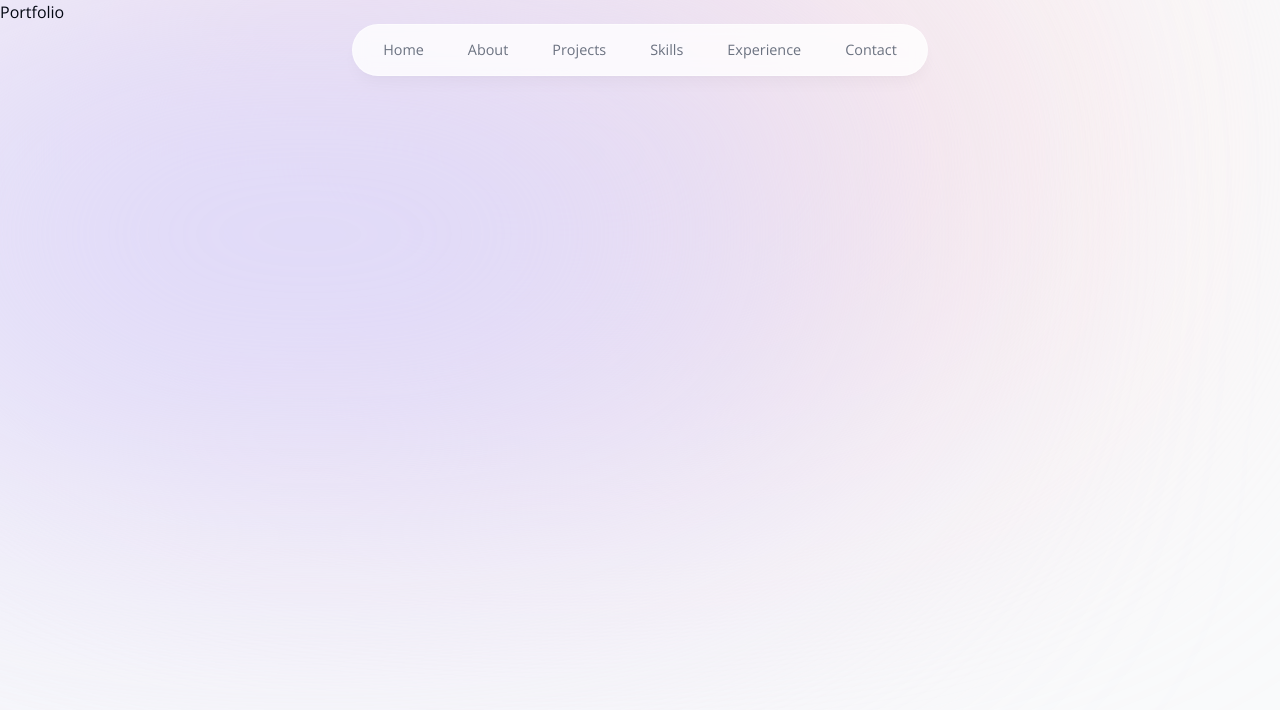
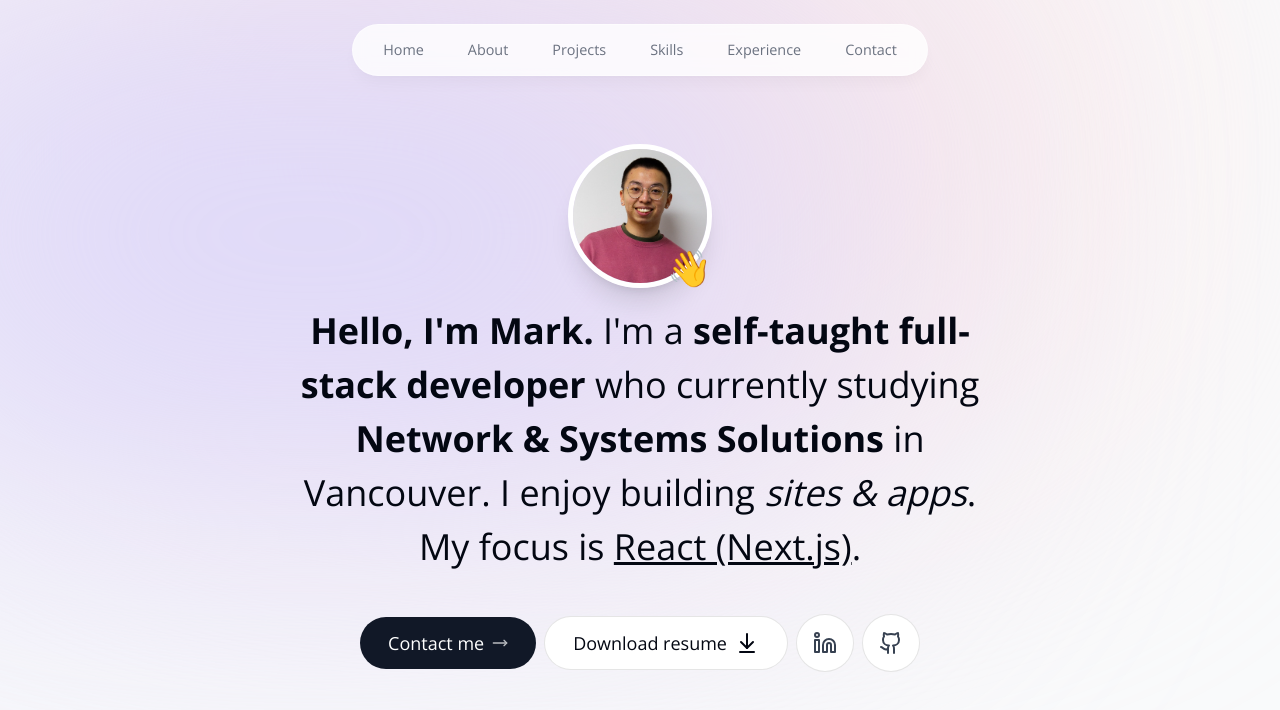
Before and after one commit to mark62005/vite-portfolio, a React (Vite) app: page / in a window 1280 px wide. Shown: the top 710 px of the page. Built offline with nearby package versions, Linux system fonts and the light colour scheme.

Commit message:
Create hero section

```diff
--- a/src/App.tsx
+++ b/src/App.tsx
@@ -1,13 +1,17 @@
+import BackgroundDecoration from "./components/decorations/BackgroundDecoration";
 import Header from "./components/Header";
-import BackgroundDecoration from "./components/decorations/BackgroundDecoration";
+import Hero from "./components/Hero";
 
 function App() {
 	return (
-		<div className="relative h-[1000px]">
+		<div
+			id="#home"
+			className="relative h-[1000px] pt-28 sm:pt-36"
+		>
 			<Header />
 			<main className="">
 				<BackgroundDecoration />
-				Portfolio
+				<Hero />
 			</main>
 		</div>
 	);
--- /dev/null
+++ b/src/components/Hero.tsx
@@ -0,0 +1,125 @@
+import AnchorLink from "react-anchor-link-smooth-scroll";
+import { motion } from "framer-motion";
+import { ArrowDownToLine, Github, Linkedin, MoveRight } from "lucide-react";
+import BoldText from "./ui/BoldText";
+import MaxWidthContainer from "./MaxWidthContainer";
+
+const Hero = () => {
+	const profileImgSrc = new URL("../../public/mark-wong.png", import.meta.url)
+		.href;
+
+	return (
+		<MaxWidthContainer>
+			{/* IMAGE */}
+			<div className="flex items-center justify-center">
+				<div className="relative">
+					<motion.div
+						className=""
+						initial={{ opacity: 0, scale: 0 }}
+						animate={{ opacity: 1, scale: 1 }}
+						transition={{
+							type: "tween",
+							duration: 0.2,
+						}}
+					>
+						<img
+							src={profileImgSrc}
+							alt="Portrait of Mark Wong"
+							className="h-36 w-36 object-fill rounded-full border-[0.35rem] border-white shadow-xl"
+						/>
+					</motion.div>
+
+					<motion.span
+						className="absolute bottom-0 right-0 text-4xl"
+						initial={{ opacity: 0, scale: 0 }}
+						animate={{ opacity: 1, scale: 1 }}
+						transition={{
+							type: "spring",
+							stiffness: 125,
+							delay: 0.1,
+							duration: 0.7,
+						}}
+					>
+						👋
+					</motion.span>
+				</div>
+			</div>
+
+			{/* SUMMARY */}
+			<motion.h1
+				className="mb-10 mt-4 px-4 text-2xl !leading-[1.5] sm:text-4xl"
+				initial={{ opacity: 0, y: 100 }}
+				animate={{ opacity: 1, y: 0 }}
+			>
+				<BoldText text="Hello, I'm Mark." /> I&apos;m a{" "}
+				<BoldText text="self-taught full-stack developer" /> who currently
+				studying <BoldText text="Network & Systems Solutions" /> in Vancouver. I
+				enjoy building <span className="italic">sites & apps</span>. My focus is{" "}
+				<span className="underline">React (Next.js)</span>.
+			</motion.h1>
+
+			{/* BUTTONS */}
+			<motion.div
+				className="flex flex-col items-center justify-center gap-2 px-4 text-lg sm:flex-row "
+				initial={{ opacity: 0, y: 100 }}
+				animate={{ opacity: 1, y: 0 }}
+				transition={{
+					delay: 0.1,
+				}}
+			>
+				<AnchorLink
+					href="#contact"
+					className="
+              group bg-gray-900 text-white px-7 py-3
+              flex items-center gap-2 rounded-full outline-none transition
+              focus:scale-110 hover:scale-110 hover:bg-gray-950 active:scale-105
+          "
+				>
+					Contact me{" "}
+					<MoveRight className="w-4 h-4 opacity-70 transition group-hover:translate-x-1" />
+				</AnchorLink>
+
+				<a
+					className="
+            group bg-white px-7 py-3 flex items-center gap-2
+            rounded-full outline-none border border-black/10 transition cursor-pointer
+            focus:scale-110 hover:scale-110 active:scale-105 dark:bg-white/10
+          "
+					// TODO: Add resume file
+					href="#resume"
+					download
+				>
+					Download resume{" "}
+					<ArrowDownToLine className="opacity-6 transition group-hover:translate-y-1" />
+				</a>
+
+				<a
+					className="
+            bg-white p-4 text-gray-700 rounded-full border border-black/10
+            flex items-center gap-2 transition cursor-pointer
+            hover:text-gray-950 hover:scale-[1.15]
+            focus:scale-[1.15] active:scale-105 dark:bg-white/10 dark:text-white/60
+          "
+					href="https://www.linkedin.com/in/mark-wong-se/"
+					target="_blank"
+				>
+					<Linkedin className="h-6 w-6" />
+				</a>
+
+				<a
+					className="
+          bg-white p-4 text-gray-700 rounded-full border border-black/10
+            flex items-center gap-2 transition cursor-pointer
+            hover:text-gray-950 hover:scale-[1.15]
+            focus:scale-[1.15] active:scale-105 dark:bg-white/10 dark:text-white/60
+          "
+					href="https://github.com/mark62005"
+					target="_blank"
+				>
+					<Github className="h-6 w-6" />
+				</a>
+			</motion.div>
+		</MaxWidthContainer>
+	);
+};
+export default Hero;
--- /dev/null
+++ b/src/components/MaxWidthContainer.tsx
@@ -0,0 +1,22 @@
+import { ReactNode } from "react";
+import { cn } from "@/lib/utils";
+
+type MaxWidthContainerProps = {
+	className?: string;
+	children: ReactNode;
+};
+
+const MaxWidthContainer = ({ className, children }: MaxWidthContainerProps) => {
+	return (
+		<section
+			className={cn(
+				"w-full max-w-[55rem] mx-auto mb-28 px-16 text-center sm:mb-0",
+				className
+			)}
+		>
+			{children}
+		</section>
+	);
+};
+
+export default MaxWidthContainer;
--- /dev/null
+++ b/src/components/ui/BoldText.tsx
@@ -0,0 +1,10 @@
+import { cn } from "@/lib/utils";
+
+type BoldTextProps = {
+	text: string;
+	className?: string;
+};
+const BoldText = ({ text, className }: BoldTextProps) => {
+	return <span className={cn("font-bold", className)}>{text}</span>;
+};
+export default BoldText;
--- a/src/lib/data.ts
+++ b/src/lib/data.ts
@@ -1,9 +1,6 @@
 import { GraduationCap } from "lucide-react";
 import { Briefcase } from "lucide-react";
 import { Codesandbox } from "lucide-react";
-import corpcommentImg from "../../public/corpcomment.png";
-import rmtdevImg from "../../public/rmtdev.png";
-import wordanalyticsImg from "../../public/wordanalytics.png";
 
 export const navLinks = [
 	{
@@ -65,21 +62,21 @@ export const projectsData = [
 		description:
 			"I worked as a full-stack developer on this startup project for 2 years. Users can give public feedback to companies.",
 		tags: ["React", "Next.js", "MongoDB", "Tailwind", "Prisma"],
-		imageUrl: corpcommentImg,
+		imageUrl: new URL("../../public/corpcomment.png", import.meta.url).href,
 	},
 	{
 		title: "rmtDev",
 		description:
 			"Job board for remote developer jobs. I was the front-end developer. It has features like filtering, sorting and pagination.",
 		tags: ["React", "TypeScript", "Next.js", "Tailwind", "Redux"],
-		imageUrl: rmtdevImg,
+		imageUrl: new URL("../../public/rmtdev.png", import.meta.url).href,
 	},
 	{
 		title: "Word Analytics",
 		description:
 			"A public web app for quick analytics on text. It shows word count, character count and social media post limits.",
 		tags: ["React", "Next.js", "SQL", "Tailwind", "Framer"],
-		imageUrl: wordanalyticsImg,
+		imageUrl: new URL("../../public/wordanalytics.png", import.meta.url).href,
 	},
 ] as const;
 
```
Also changed, not shown: public/mark-wong.png (added).
